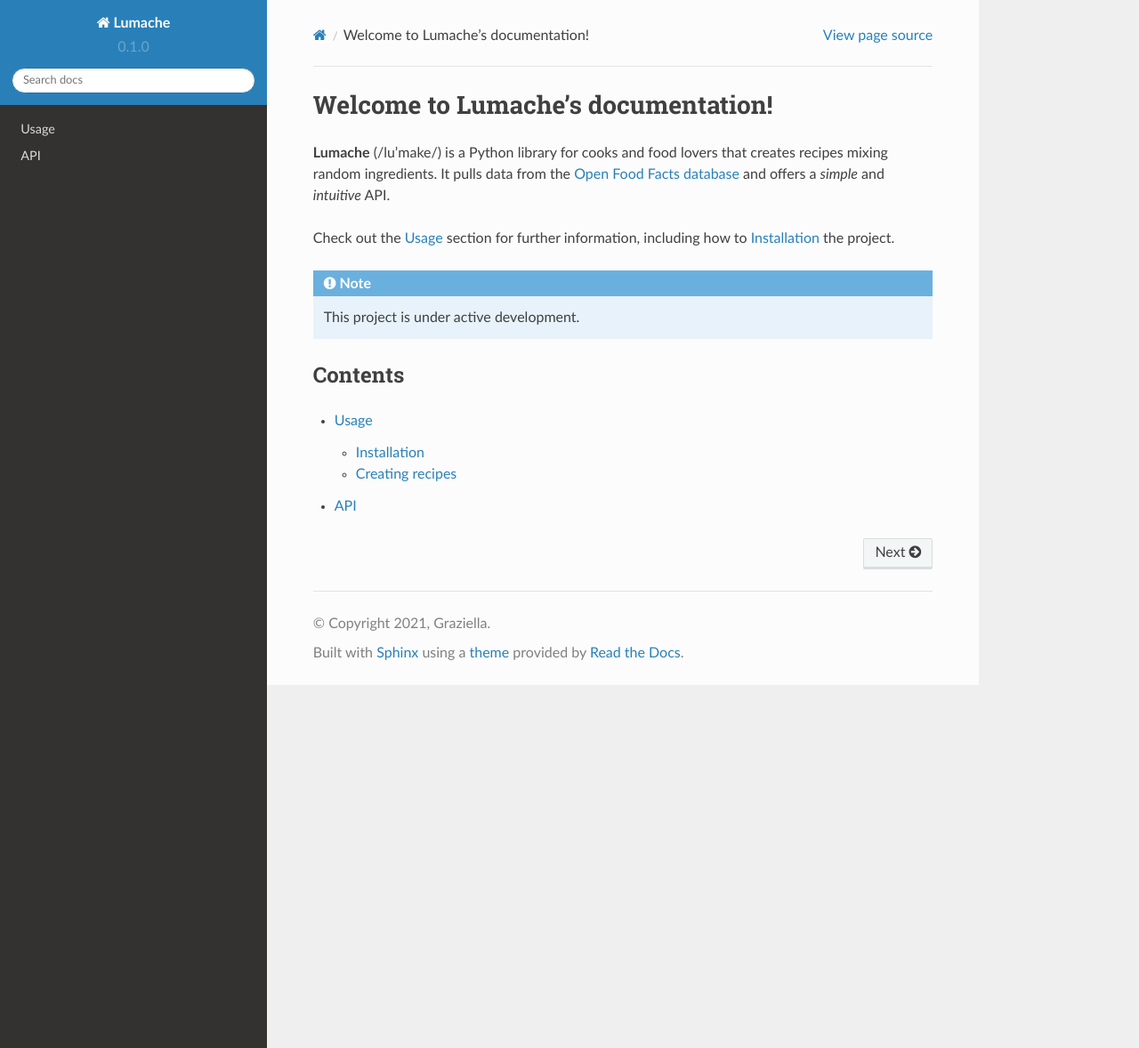
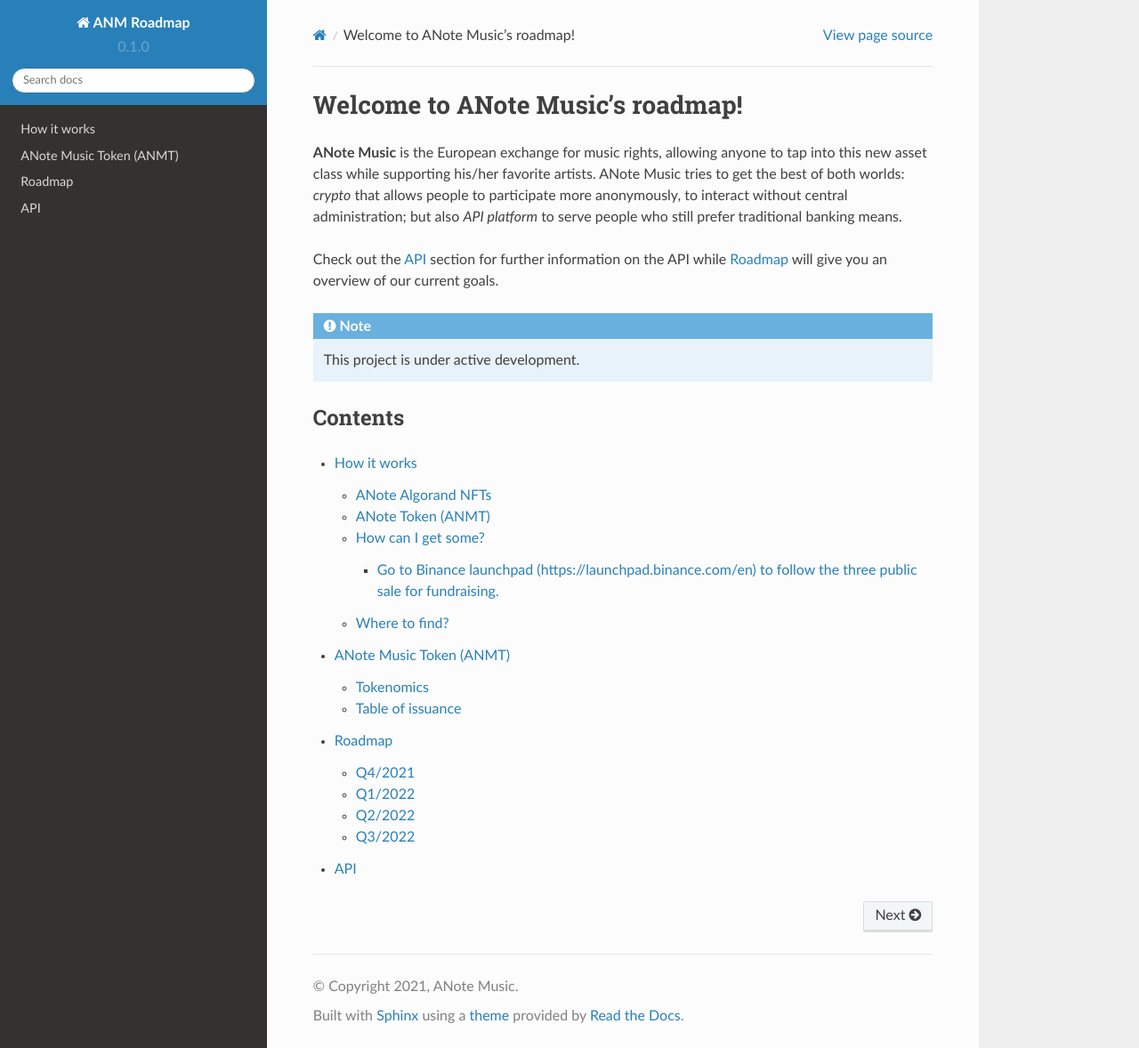
Before and after one commit to Ottunger/anm-roadmap, a Sphinx documentation site: the page built from docs/source/index.rst, in a window 1280 px wide and 1178 px high. Shown: the whole window at 89% size. Built offline with Sphinx 7.4.7 and the Read the Docs theme 2.0.0, drawn with Linux system fonts in a browser that asks for light colours; pages that are not in the unit, such as notebooks, are missing from menus.

Commit message:
Some doc

```diff
--- a/README.rst
+++ b/README.rst
@@ -1,8 +1,9 @@
-Template for the Read the Docs tutorial
-=======================================
+ANote Music official roadmap
+============================
 
-This GitHub template includes fictional Python library
-with some basic Sphinx docs.
+This GitHub repository contains the public roadmap from ANote Music and the documentation of its protocols.
+
+Gladly forked from ReadTheDocs.
 
 Read the tutorial here:
 
--- a/docs/source/api.rst
+++ b/docs/source/api.rst
@@ -4,4 +4,4 @@
 .. autosummary::
    :toctree: generated
 
-   lumache
+   anote-api
--- a/docs/source/conf.py
+++ b/docs/source/conf.py
@@ -2,9 +2,9 @@
 
 # -- Project information
 
-project = 'Lumache'
-copyright = '2021, Graziella'
-author = 'Graziella'
+project = 'ANM Roadmap'
+copyright = '2021, ANote Music'
+author = 'ANote Music'
 
 release = '0.1'
 version = '0.1.0'
--- /dev/null
+++ b/docs/source/how.rst
@@ -0,0 +1,65 @@
+How it works
+============
+
+ANote Algorand NFTs
+-------------------
+
+ANote Music uses Algorand Standard Assets to mint NFTs that represent artists’ rights on their creations.
+Only so can we remain truly decentralized and guarantee the perennity of the value for our investors community.
+
+When an NFT is minted, it is given a unique identifier, and is created in a discrete and finite amount,
+the equivalent of shares in a traditional stock market. Each token is then enriched with metadata off-chain that makes it easier
+for humans to understand what the token represents. But make no mistake, the token’s ownership is what gives the right to future royalties.
+On ANote Music platform, purchasers are granted these NFTs in a cold wallet that they cannot manipulate (we keep private keys).
+We are doing so as ASA (Algorand Standard Assets) cannot easily be restricted from trades,
+and we are required to assess all investors for AML/KYC legal reasons.
+It obviously is in our roadmap to allow you all to receive the assets in your personal wallet of choice.
+
+When the music represented by an NFT is played, ANote Music collects the rights in the name of all the NFT holders
+and periodically pays out the royalties directly to each token holder.
+
+
+ANote Token (ANMT)
+------------------
+
+The ANMT “ANote Music Token” represents the royalties flowing in the ANM ecosystem.
+Like in Algorand, it is imbued with “native staking” meaning that owning ANMT at any time is sufficient to get rewards.
+The ANMT is at the base of the ecosystem and constantly exchanges hands as transactions happen. The ANote Token is used for:
+.. toctree::
+
+   Paying royalties collected from music usage
+   Airdropping when we pay royalties (decreases over time)
+   Reward contributors to ANM ecosystem, by granting them more of the token itself
+   Buy ANM catalogues on platform at current token price
+
+*Our official mainnet address is: 0xfff
+*/!\ Be sure to transact only with the official contract!*
+*Our github repository for the token, as analyzed by bscscan, is here: https://xxx*
+
+The token code is a valid ERC20 (BEP20) token that has a no limit supply, but enforces our token release schedule.
+The minted amounts at each tranche are already pre encoded, and the minting after the 3y cap as described here can only be performed if burning has indeed occurred.
+
+After 3 years, ANM will periodically burn 80000/tokens per month, buying them back if not enough in its possession.
+Token issuance after 3 years will only happen to sellers, with up to 1000000 tokens/y.
+This means the rate is bound to only grow if enough catalogues (hence, contribution to artists) are sold.
+
+Lockup for ANM company!
+
+How can I get some?
+-------------------
+
+.. toctree::
+   Go to Binance launchpad (https://launchpad.binance.com/en) to follow the three public sale for fundraising.
+   Buy NFTs of music rights and enjoy your royalties
+   Receive AirDrop by owning ANM catalogues at AirDrop date (project launch, 2, 4 and 6 months after project launch)
+   Enlist as ANMT community builder, then claim your reward at next Airdrop.
+
+
+Where to find?
+--------------
+
+I missed the sale and AirDrop, where to acquire some tokens?
+
+.. toctree::
+   Head to Binance for a known exchange, to sell BNB against ANMT
+   Head to PancakeSwap on BNB, for the cheapest means to buy
--- a/docs/source/index.rst
+++ b/docs/source/index.rst
@@ -1,13 +1,14 @@
-Welcome to Lumache's documentation!
+Welcome to ANote Music's roadmap!
 ===================================
 
-**Lumache** (/lu'make/) is a Python library for cooks and food lovers
-that creates recipes mixing random ingredients.
-It pulls data from the `Open Food Facts database <https://world.openfoodfacts.org/>`_
-and offers a *simple* and *intuitive* API.
+**ANote Music** is the European exchange for music rights, allowing anyone to tap into this new asset class while supporting his/her
+favorite artists.
+ANote Music tries to get the best of both worlds: *crypto* that allows people to participate
+more anonymously, to interact without central administration; but also *API platform* to serve people who still
+prefer traditional banking means.
 
-Check out the :doc:`usage` section for further information, including
-how to :ref:`installation` the project.
+Check out the :doc:`api` section for further information on the API
+while :doc:`roadmap` will give you an overview of our current goals.
 
 .. note::
 
@@ -18,5 +19,7 @@
 
 .. toctree::
 
-   usage
+   how
+   token
+   roadmap
    api
--- /dev/null
+++ b/docs/source/roadmap.rst
@@ -0,0 +1,56 @@
+Roadmap
+=======
+
+Building a rewarding ecosystem for all involved parties is never an easy task nor a short one but
+we are committed to making the journey as smooth and interesting as possible for everyone!
+
+Q4/2021
+-------
+As we transition from traditional centralized exchange to DeFi,
+we will convert all existing sold catalogues’ shares into NFTs and transfer them to cold
+wallets created for our investors. This process will be done on Algorand, a mother blockchain
+for artists and music, and will allow easy interconnection with already existing NFTs emitted for artists such as those of SIAE.
+
+We also prepare the field for our initial AirDrops. While we test our token integration in our test environments,
+we will prepare the guides for every receiving user to claim his/her due on the appropriate platforms,
+and prepare the security guidelines that possessing crypto assets require.
+
+Q1/2022
+-------
+We will officially launch the ANMT token and start listing it on different exchanges and crypto usage platforms
+.. toctree::
+
+   Binance coin (and initial airdrop)
+   Yieldly
+   PancakeSwap
+   Uniswap (chainport to ETH)
+   Kucoin (lending)
+
+Our first farming pools are supposed to follow suit, with more details on the way.
+
+In parallel, our auctions will start to be run on multiple platforms to engage even more with the DeFi community.
+We plan our first auctions to also run on XXX and YYY.
+
+As these platforms do not work natively on the Algorand blockchain, the assets sold there are not natively exchangeable
+with the assets sold on ANote Music platform directly. However, bridges are here on this roadmap.
+
+Q2/2022
+-------
+We will start accepting ANMT to buy into the catalogues listed on ANM Platform, at “today’s rate”.
+This means ANM itself will start reducing the circulating amount of ANMT, increasing even further its value.
+
+Concerning the DeFi community, we will enlarge the initial listing to other platforms, too.
+Rather than having pre-agreed percentages that are listed in our auction phases, we will have one centralized measure
+of auction progress that all platforms will update together.
+
+At the same time, we will start paying royalties in ANMT rather than fiat EUR/USD.
+Everyone will be able to opt-in for this change, and wrapped versions wANMT will be used to pay on Algorand.
+The bridge will be operated by Yieldly/Algomint/deBridge/ANM itself?, the in-house developed bridge from Algorand to EVM-compatible chains.
+
+Q3/2022
+-------
+As we were wrapping ANMT into wANMT for paying royalties, we will start wrapping NFTs so that they will be exchangeable between any environment.
+Beware though of the whitelisting needed to acquire these.
+
+As we reach out to more artists, too, we will start introducing artists’ rewards for people staking enough ANMT.
+Our top investors will get exclusive benefits such as meeting their favorite artists or attending concerts VIP free of charge.
--- /dev/null
+++ b/docs/source/token.rst
@@ -0,0 +1,26 @@
+ANote Music Token (ANMT)
+========================
+
+The ANote Music token is the bridge between different services of the ANote Music ecosystem.
+You can already see some of its usages in the :doc:`how`:
+
+.. toctree::
+
+   Paying royalties collected from music usage
+   Airdropping when we pay royalties (decreases over time)
+   Reward contributors to ANM ecosystem, by granting them more of the token itself
+   Buy ANM catalogues on platform at current token price
+
+The token is a ERC-20 token on BNB.
+It will soon be available wrapped on other chains we interact with (Algorand, Bitsong).
+
+Tokenomics
+----------
+
+The token has a hard cap of emittable tokens. While we commit to burn monthly some and also have to redistribute for paying
+artists' dividends to investors base, it is deflationary by nature.
+
+Table of issuance
+-----------------
+
+xxx
--- a/docs/source/usage.rst
+++ /dev/null
@@ -1,33 +0,0 @@
-Usage
-=====
-
-.. _installation:
-
-Installation
-------------
-
-To use Lumache, first install it using pip:
-
-.. code-block:: console
-
-   (.venv) $ pip install lumache
-
-Creating recipes
-----------------
-
-To retrieve a list of random ingredients,
-you can use the ``lumache.get_random_ingredients()`` function:
-
-.. autofunction:: lumache.get_random_ingredients
-
-The ``kind`` parameter should be either ``"meat"``, ``"fish"``,
-or ``"veggies"``. Otherwise, :py:func:`lumache.get_random_ingredients`
-will raise an exception.
-
-.. autoexception:: lumache.InvalidKindError
-
-For example:
-
->>> import lumache
->>> lumache.get_random_ingredients()
-['shells', 'gorgonzola', 'parsley']
--- a/pyproject.toml
+++ b/pyproject.toml
@@ -3,6 +3,6 @@
 build-backend = "flit_core.buildapi"
 
 [project]
-name = "lumache"
-authors = [{name = "Graziella", email = "graziella@lumache"}]
+name = "ANM Roadmap"
+authors = [{name = "Grégoire Mathonet", email = "gregoire@anotemusic.com"}]
 dynamic = ["version", "description"]
```
Also changed, not shown: lumache.py (deleted, +0 -23 lines), 1 other file.
